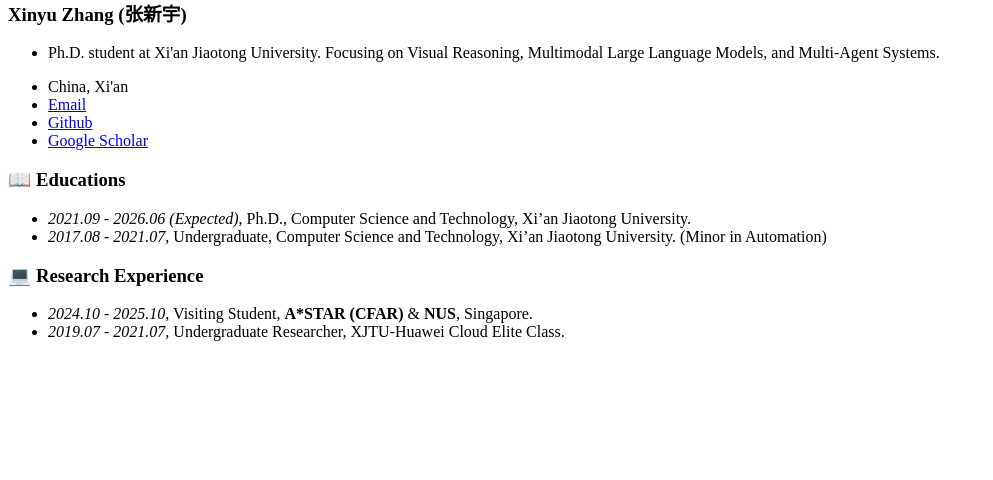
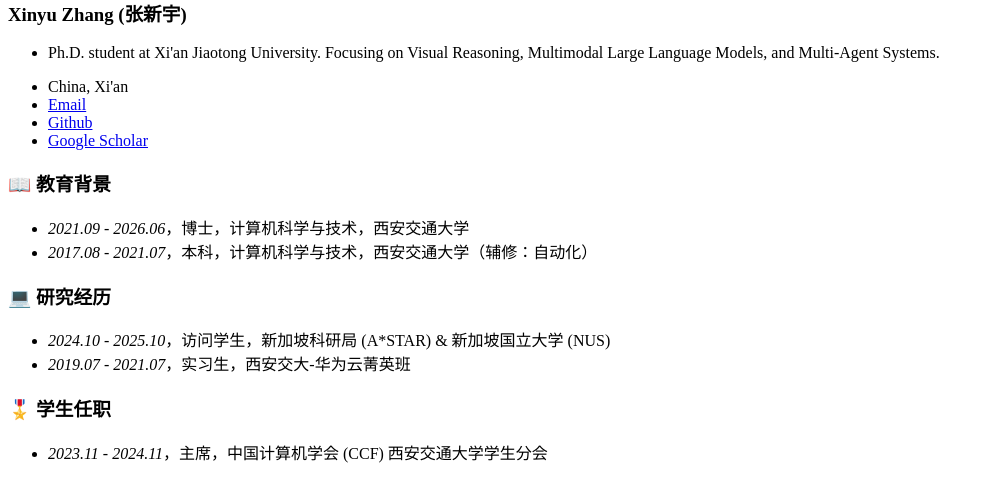
Before and after one commit to dxzxy12138/dxzxy12138.github.io, a Jekyll site: the page built from _pages/includes/others.md, in a window 1280 px wide. Shown: the part 526-1006 px from the top of the page, without its empty margins (0-993 px from the left). Built offline with Jekyll 4.4.1, drawn with Linux system fonts in a browser that asks for light colours; our own code applies the rules of GitHub Pages for plain Markdown files; before the commit the page ends 900 px from its top, so only the background shows below that.

Commit message:
更新了内容

```diff
--- a/_pages/includes/others.md
+++ b/_pages/includes/others.md
@@ -1,7 +1,10 @@
-# 📖 Educations
-- *2021.09 - 2026.06 (Expected)*, Ph.D., Computer Science and Technology, Xi'an Jiaotong University.
-- *2017.08 - 2021.07*, Undergraduate, Computer Science and Technology, Xi'an Jiaotong University. (Minor in Automation)
+# 📖 教育背景
+- *2021.09 - 2026.06*，博士，计算机科学与技术，西安交通大学
+- *2017.08 - 2021.07*，本科，计算机科学与技术，西安交通大学（辅修：自动化）
 
-# 💻 Research Experience
-- *2024.10 - 2025.10*, Visiting Student, **A*STAR (CFAR)** & **NUS**, Singapore.
-- *2019.07 - 2021.07*, Undergraduate Researcher, XJTU-Huawei Cloud Elite Class.
+# 💻 研究经历
+- *2024.10 - 2025.10*，访问学生，新加坡科研局 (A*STAR) & 新加坡国立大学 (NUS)
+- *2019.07 - 2021.07*，实习生，西安交大-华为云菁英班
+
+# 🎖️ 学生任职
+- *2023.11 - 2024.11*，主席，中国计算机学会 (CCF) 西安交通大学学生分会
```
Also changed, not shown: _pages/includes/homepage.md (+2 -0 lines), _pages/includes/honers.md (+4 -4 lines), _pages/includes/pub.md (+4 -2 lines).
